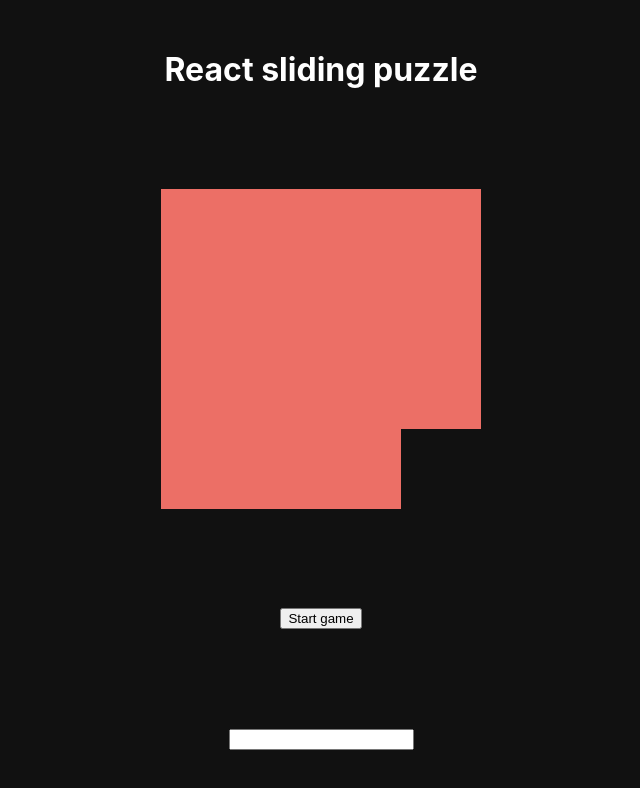
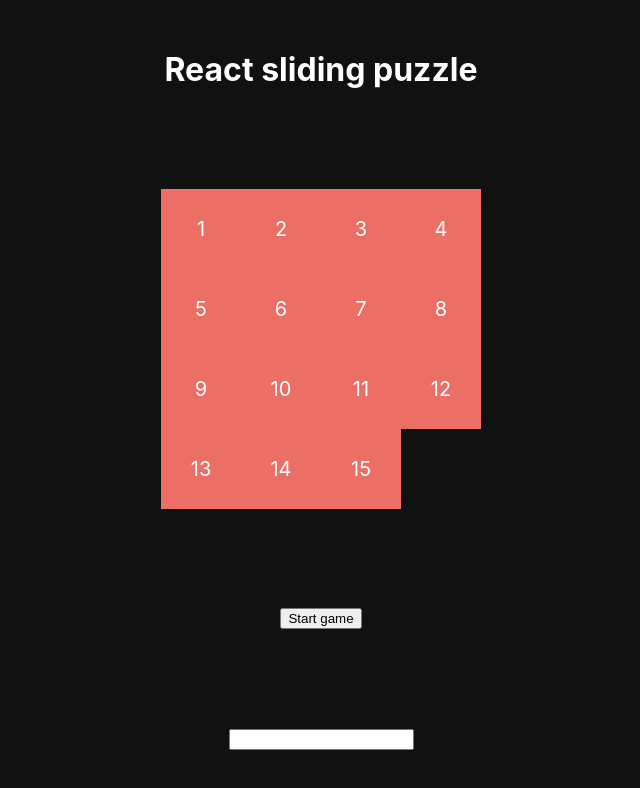
Before and after one commit to Nyoho/react-sliding-puzzle, a React (Create React App) app: page / in a window 1280 px wide. Shown: the top 788 px of the page, without its empty margins (319-959 px from the left). Built offline with nearby package versions, Linux system fonts and the light colour scheme.

Commit message:
no numbers if image

```diff
--- a/src/Tile.js
+++ b/src/Tile.js
@@ -36,7 +36,7 @@ function Tile(props) {
           className="tile"
           onClick={() => handleTileClick(index)}
         >
-
+          {!imgUrl && `${tile + 1}`}
         </li>
       )}
     </Motion>
```
